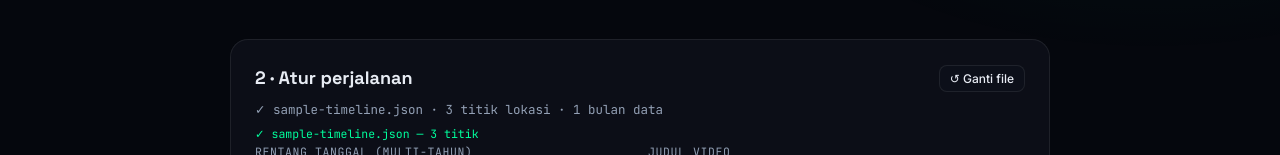
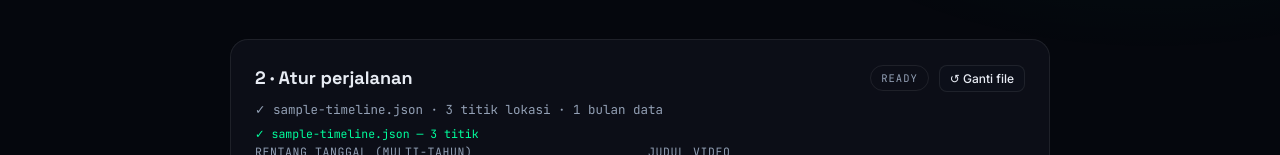
Before and after one commit to najnaj20/timeline-video-generator, a React (Vite) app: page / in a window 1280 px wide. Both pictures are taken after a click on the button "✨ Coba sample perjalanan". Shown: the part 266-421 px from the top of the page. Built offline with nearby package versions, Linux system fonts and the light colour scheme; the HTML template or start-up script is replaced by a standard one.

Commit message:
🐛 Fix CRITICAL: kartu preview di-unmount pas status=done → hasil MP4 + tombol download hilang. Sekarang preview card tetap tampil (preview/exporting/done) + phase badge + progress bar terlihat selama encode

```diff
--- a/src/App.jsx
+++ b/src/App.jsx
@@ -404,9 +404,12 @@ export default function App() {
         <section className="card">
           <div className="card-head">
             <h2>2 · Atur perjalanan</h2>
-            <button className="btn btn-ghost btn-sm" onClick={() => { setStatus('idle'); setPoints(null); setJourney(null); setResultUrl('') }}>
-              ↺ Ganti file
-            </button>
+            <div className="card-head-right">
+              <span className="phase-badge monog" data-phase={status}>{status}</span>
+              <button className="btn btn-ghost btn-sm" onClick={() => { setStatus('idle'); setPoints(null); setJourney(null); setResultUrl('') }}>
+                ↺ Ganti file
+              </button>
+            </div>
           </div>
           <p className="status monog">
             ✓ {fileName} · {points.length.toLocaleString('id-ID')} titik lokasi · {months.length} bulan data
@@ -569,7 +572,7 @@ export default function App() {
         </section>
       )}
 
-      {status === 'preview' && journey && (
+      {(status === 'preview' || status === 'exporting' || status === 'done') && journey && (
         <section className="card preview-card">
           <div className="card-head">
             <h2>3 · Preview & export</h2>
@@ -605,6 +608,7 @@ export default function App() {
               <div className="export-progress">
                 <progress value={exportProgress} max="1" />
                 <span className="monog">{Math.round(exportProgress * 100)}%</span>
+                <span className="monog dim">encode MP4…</span>
                 <button className="btn btn-ghost btn-sm" onClick={() => abortRef.current?.abort()}>Batal</button>
               </div>
             ) : (
--- a/src/index.css
+++ b/src/index.css
@@ -81,6 +81,19 @@ button { font-family: inherit; }
 .card h2 { font-size: 18px; margin-bottom: 10px; }
 .card-head { display: flex; align-items: center; justify-content: space-between; gap: 12px; flex-wrap: wrap; }
 .card-head h2 { margin-bottom: 0; }
+.card-head-right { display: flex; align-items: center; gap: 10px; }
+.phase-badge {
+  font-size: 10.5px;
+  letter-spacing: 1px;
+  text-transform: uppercase;
+  color: var(--dim);
+  border: 1px solid var(--border);
+  border-radius: 999px;
+  padding: 4px 10px;
+}
+.phase-badge[data-phase='exporting'] { color: var(--gold); border-color: rgba(245, 197, 66, 0.4); animation: pulse 1.2s ease-in-out infinite; }
+.phase-badge[data-phase='done'] { color: var(--green); border-color: rgba(0, 255, 157, 0.4); }
+@keyframes pulse { 0%, 100% { opacity: 1; } 50% { opacity: 0.5; } }
 
 .status { font-size: 12.5px; color: var(--dim); margin: 8px 0 4px; }
 .file-detail { list-style: none; padding: 0; margin: 6px 0 0; font-size: 11.5px; color: var(--green); display: flex; flex-direction: column; gap: 3px; }
```
